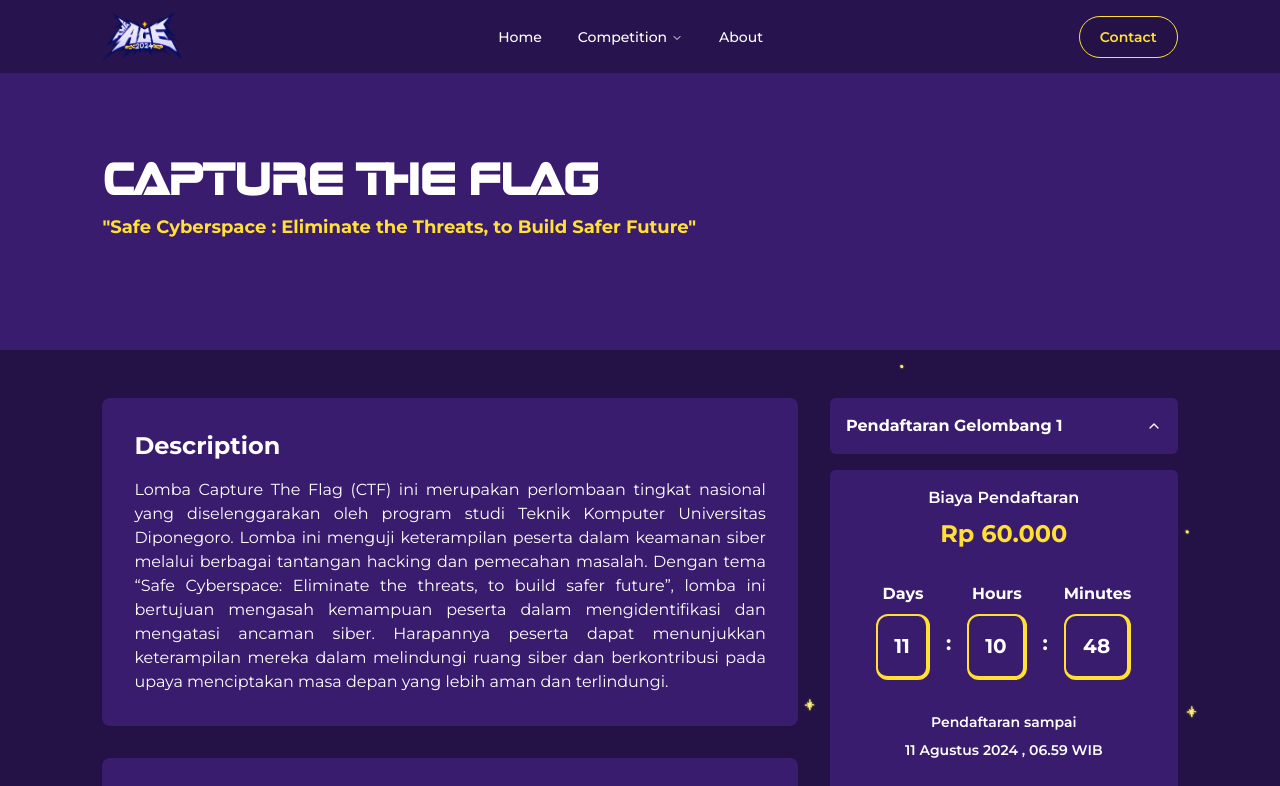
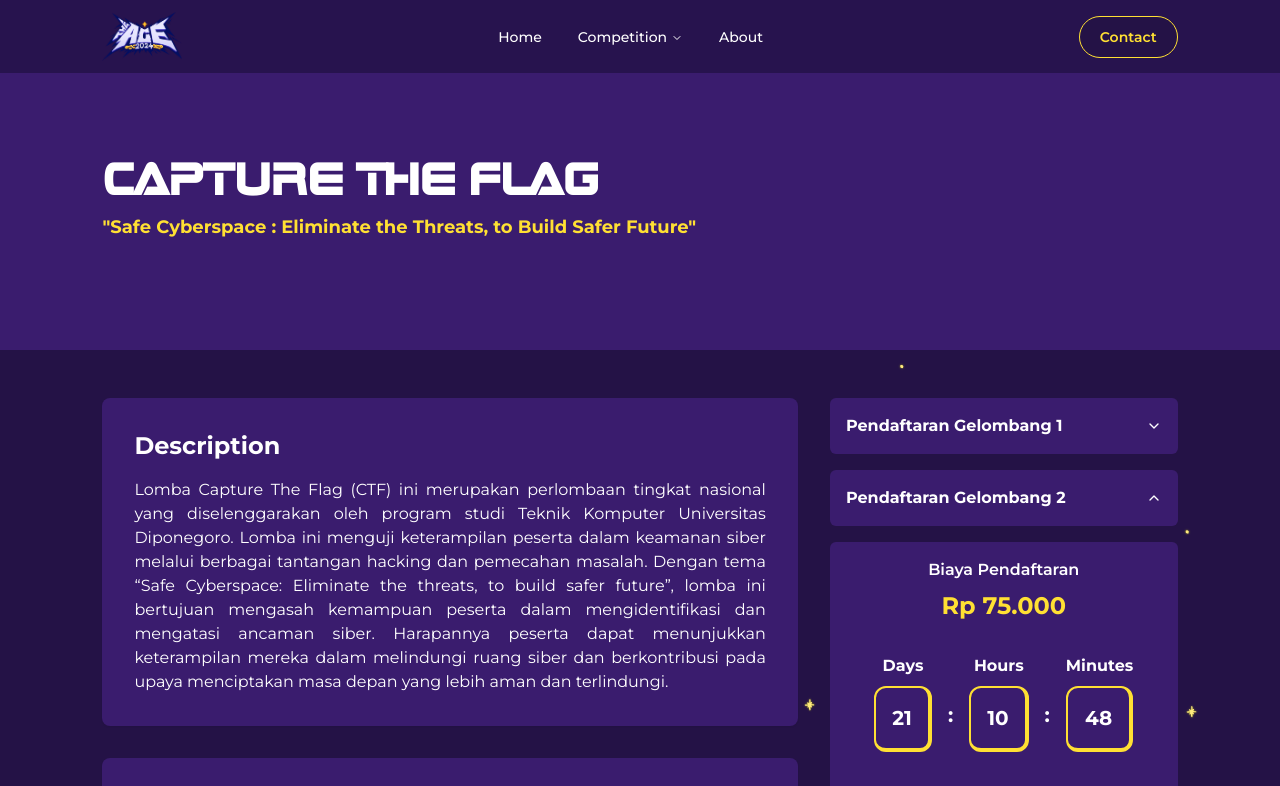
Before and after one commit to Brilliahib/theace-2024, a Next.js app: page /lomba/capture-the-flag in a window 1280 px wide. Shown: the top 786 px of the page. Built offline with nearby package versions, Linux system fonts and the light colour scheme.

Commit message:
fix: update registration competition

```diff
--- a/app/lomba/[slug]/page.jsx
+++ b/app/lomba/[slug]/page.jsx
@@ -114,13 +114,27 @@ const LombaDetail = () => {
           <div>
             <Accordion
               type="single"
-              defaultValue="item-1"
+              defaultValue="item-2"
               collapsible
               className="w-full space-y-4"
             >
               <AccordionItem value="item-1" className="border-0">
                 <AccordionTrigger className="p-4 rounded-md bg-secondary text-white font-bold">
                   Pendaftaran Gelombang 1
+                </AccordionTrigger>
+                <AccordionContent className="p-4 rounded-md bg-secondary mt-4">
+                  <div className="space-y-4">
+                    <div>
+                      <h1 className="text-lg font-bold text-red-600 text-center">
+                        Registration is closed
+                      </h1>
+                    </div>
+                  </div>
+                </AccordionContent>
+              </AccordionItem>
+              <AccordionItem value="item-2" className="border-0">
+                <AccordionTrigger className="p-4 rounded-md bg-secondary text-white font-bold">
+                  Pendaftaran Gelombang 2
                 </AccordionTrigger>
                 <AccordionContent className="p-4 rounded-md bg-secondary mt-4">
                   <div className="space-y-8">
@@ -155,20 +169,6 @@ const LombaDetail = () => {
                           Guidebook
                         </Button>
                       </Link>
-                    </div>
-                  </div>
-                </AccordionContent>
-              </AccordionItem>
-              <AccordionItem value="item-2" className="border-0">
-                <AccordionTrigger className="p-4 rounded-md bg-secondary text-white font-bold">
-                  Pendaftaran Gelombang 2
-                </AccordionTrigger>
-                <AccordionContent className="p-4 rounded-md bg-secondary mt-4">
-                  <div className="space-y-4">
-                    <div>
-                      <h1 className="text-lg font-bold text-primary text-center">
-                        Coming Soon
-                      </h1>
                     </div>
                   </div>
                 </AccordionContent>
--- a/lib/constant/detail-lomba.jsx
+++ b/lib/constant/detail-lomba.jsx
@@ -5,8 +5,8 @@ const detailLomba = [
     description: `UI/UX Design adalah perlombaan tingkat nasional yang diadakan oleh program studi Teknik Komputer Universitas Diponegoro. Dengan tema "Design the Impossible for Future: Innovate UI/UX with Artificial Intelligence (AI)", lomba bertujuan untuk mendorong kreativitas dan menginspirasi solusi desain cerdas dan futuristik. Harapannya peserta dapat menghadirkan ide-ide revolusioner yang memanfaatkan AI untuk menciptakan pengalaman pengguna yang luar biasa dan bermanfaat.`,
     theme:
       "Design the Impossible for Future: Innovate UI/UX with Artificial Intelligence (AI)",
-    price: "70.000",
-    targetDate: "2024-08-10T23:59:59",
+    price: "85.000",
+    targetDate: "2024-08-20T23:59:59",
     timeline: [
       { title: "Pendaftaran Gelombang 1", date: "01 - 10 Agustus 2024" },
       { title: "Pendaftaran Gelombang 2", date: "11 - 20 Agustus 2024" },
@@ -71,8 +71,8 @@ const detailLomba = [
     description:
       "Lomba Capture The Flag (CTF) ini merupakan perlombaan tingkat nasional yang diselenggarakan oleh program studi Teknik Komputer Universitas Diponegoro. Lomba ini menguji keterampilan peserta dalam keamanan siber melalui berbagai tantangan hacking dan pemecahan masalah. Dengan tema “Safe Cyberspace: Eliminate the threats, to build safer future”, lomba ini bertujuan mengasah kemampuan peserta dalam mengidentifikasi dan mengatasi ancaman siber. Harapannya peserta dapat menunjukkan keterampilan mereka dalam melindungi ruang siber dan berkontribusi pada upaya menciptakan masa depan yang lebih aman dan terlindungi.",
     theme: "Safe Cyberspace : Eliminate the Threats, to Build Safer Future",
-    price: "60.000",
-    targetDate: "2024-08-10T23:59:59",
+    price: "75.000",
+    targetDate: "2024-08-20T23:59:59",
     timeline: [
       { title: "Pendaftaran Gelombang 1", date: "01 - 10 Agustus 2024" },
       { title: "Pendaftaran Gelombang 2", date: "11 - 20 Agustus 2024" },
@@ -134,9 +134,9 @@ const detailLomba = [
     title: "Essay",
     description:
       "Lomba essay ini adalah kompetisi tingkat nasional yang diadakan oleh program studi Teknik Komputer Universitas Diponegoro. Dengan tema “The Role of IoT in Achieving Sustainable Development Goals”, lomba ini bertujuan untuk mengeksplorasi solusi inovatif dan dampak positif IoT terhadap keberlanjutan global. Harapannya peserta dapat menyajikan tulisan yang mendalam, inspiratif, dan memberikan wawasan baru tentang bagaimana teknologi dapat mendukung pencapaian tujuan berkelanjutan.",
-    price: "45.000",
+    price: "55.000",
     theme: "The Role of IoT in Achieving Sustainable Development Goals",
-    targetDate: "2024-08-10T23:59:59",
+    targetDate: "2024-08-20T23:59:59",
     timeline: [
       { title: "Pendaftaran Gelombang 1", date: "01 - 10 Agustus 2024" },
       { title: "Pendaftaran Gelombang 2", date: "11 - 20 Agustus 2024" },
```
